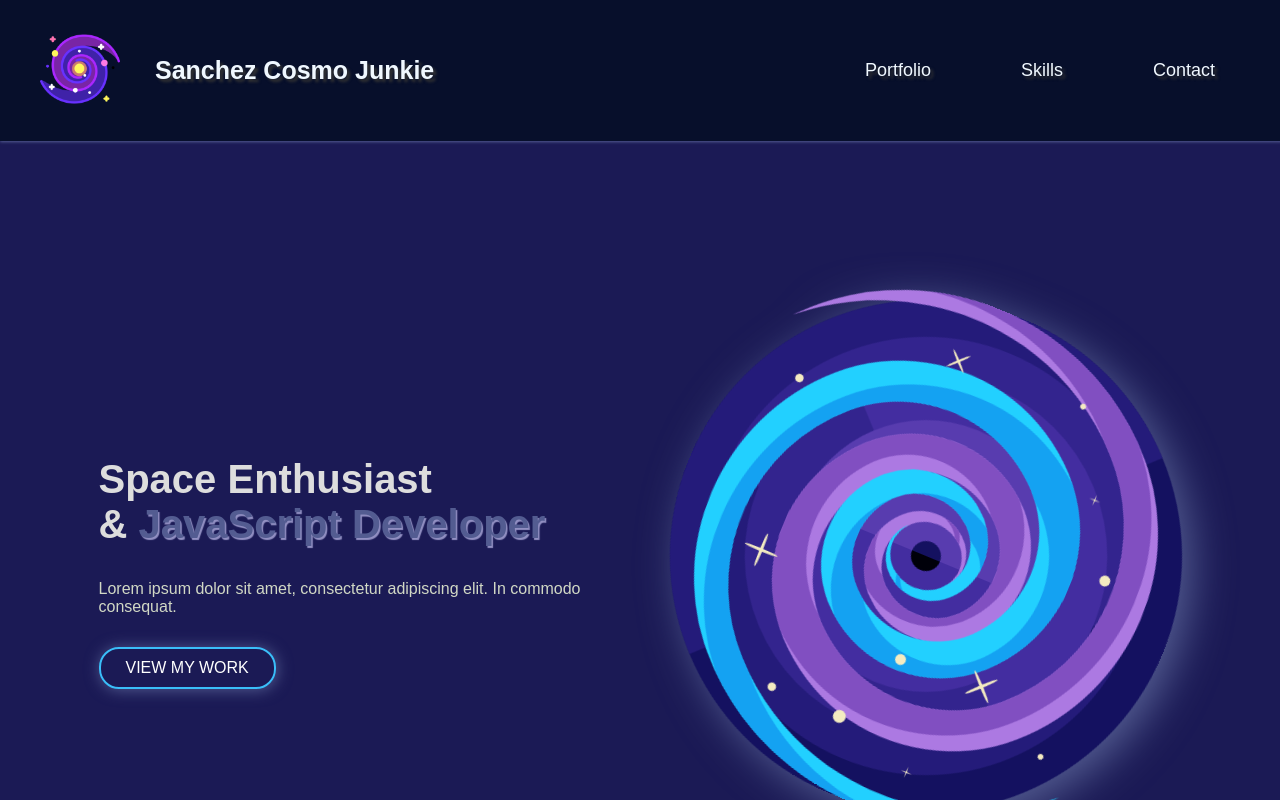
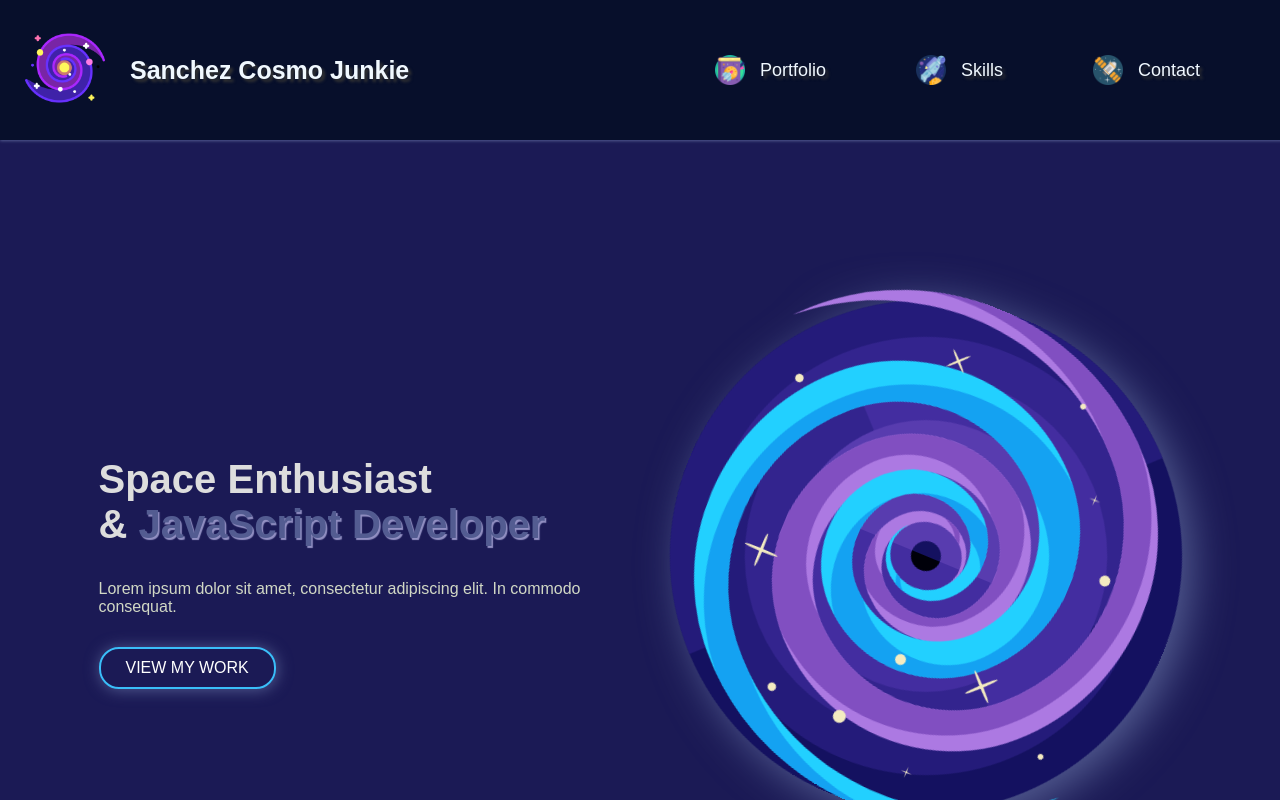
Before and after one commit to Humphydumphy1/Space-Website, a plain HTML site: page index.html in a window 1280 px wide. Drawn offline with Linux system fonts and the light colour scheme.

Commit message:
added some new icons to my nav

```diff
--- a/css/styles.css
+++ b/css/styles.css
@@ -21,7 +21,7 @@ body {
 /* Header (Navigation Bar) */
 .site-nav {
     margin: 0;
-    padding: 20px;
+    padding: 5px;
     display: flex;
     background-color: #070F2B;
     align-items: center;
@@ -37,8 +37,14 @@ body {
 
 .site-nav .logo img {
     height: 80px; /* Adjust the size of the logo */
-    margin-right: 15px; /* Space between the logo and the text */
+    margin-right: 5px; /* Space between the logo and the text */
     margin-left: 20px;
+    transition: transform 0.3s ease, text-decoration 0.3s ease, border 0.3s ease; /* Add transition for smooth effect */
+}
+
+.site-nav .logo img:hover{
+    transform: scale(1.1); /* Scale up on hover */
+    border: none; /* Apply border on hover */
 }
 
 /* Header title */
@@ -79,12 +85,22 @@ body {
 
 /* Navigation links styling */
 .nav-li a {
+    display: flex; /* Align image and text horizontally */
+    align-items: center; /* Vertically center the image and text */
     color: aliceblue;
     text-decoration: none;
     padding: 10px 35px;
     font-size: 18px;
     transition: transform 0.3s ease, text-decoration 0.3s ease, border 0.3s ease; /* Add transition for smooth effect */
     text-shadow: 3px 3px 3px #333;
+}
+
+/* Navigation link images */
+.nav-li a img {
+    height: 30px; /* Adjust the size of the icon */
+    width: 30px; /* Adjust the size of the icon */
+    margin-right: 15px; /* Space between the icon and the text */
+    transition: transform 0.3s ease; /* Smooth transition for scaling */
 }
 
 /* Navigation links on hover */
@@ -96,7 +112,10 @@ body {
     text-decoration: underline 2px;
     text-underline-offset: 10px;
     color: #9290C3;
+}
 
+.nav-li a:hover img {
+    transform: scale(1.1); /* Scale up icon on hover */
 }
 
 /* Full-Viewport Sections */
--- a/index.html
+++ b/index.html
@@ -13,10 +13,26 @@
         </a>
         <h1><a href="index.html">Sanchez Cosmo Junkie</a></h1>
         <ul>
-            <li class="nav-li"><a href="#portfolio">Portfolio</a></li>
-            <li class="nav-li"><a href="#skills">Skills</a></li>
-            <li class="nav-li"><a href="#contact">Contact</a></li>
+            <li class="nav-li">
+                <a href="#portfolio">
+                    <img src="img/science-fiction.png" alt="Portfolio Icon">
+                    Portfolio
+                </a>
+            </li>
+            <li class="nav-li">
+                <a href="#skills">
+                    <img src="img/flying.png" alt="Skills Icon">
+                    Skills
+                </a>
+            </li>
+            <li class="nav-li">
+                <a href="#contact">
+                    <img src="img/satellite.png" alt="Contact Icon">
+                    Contact
+                </a>
+            </li>
         </ul>
+
     </nav>
 
     <div id="content">
```
Also changed, not shown: img/flying.png (added), img/satellite.png (added), img/science-fiction.png (added), img/solar-power.png (added).
